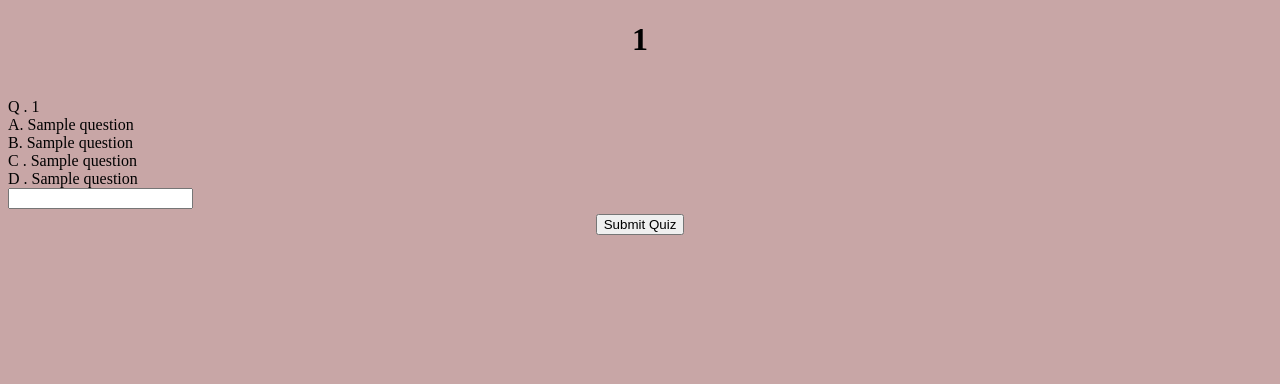
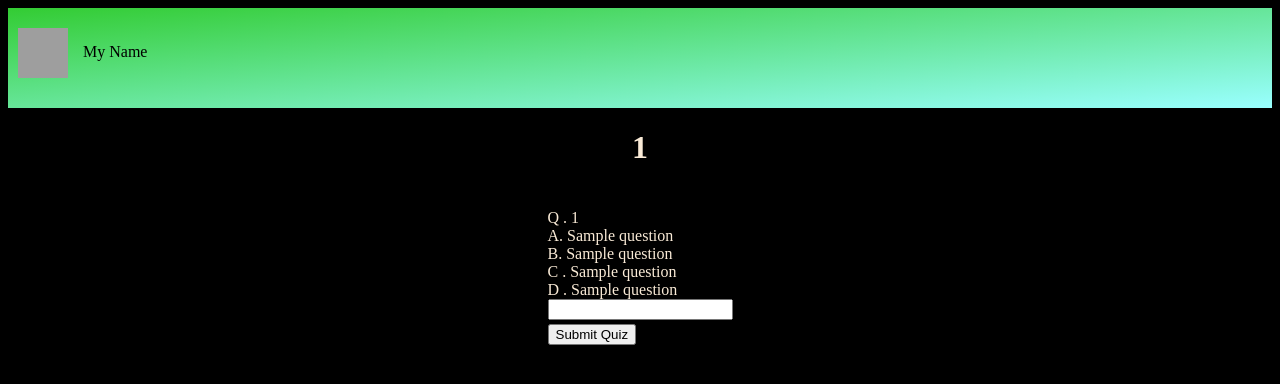
Before and after one commit to Bidisha28/TallyCode-QuizCreationPlatform, a Flask app: a page that uses template/question.html in a window 1280 px wide. Shown: the top 384 px of the page. Run offline with Flask 2, Linux system fonts and the light colour scheme; a database or web service that is not in the repository returns one stand-in record (values such as "Sample title"); parts of the project's set-up code (start-up, migrations or seed data) failed here and were passed over; grey boxes are pictures that could not be loaded.

Commit message:
quiz page

```diff
--- a/template/question.html
+++ b/template/question.html
@@ -3,18 +3,32 @@
     <head>
         <title>Quiz</title>
         <style >
-            body{background-color: rgb(200, 166, 166);}
-            .center{margin-left: auto;margin-right: auto;
-            }
+            table.center{margin-left: auto;margin-right: auto;}
+            .top{height:100px;background:linear-gradient(to bottom right,#33cc33,#99ffff);margin:0;;border-collapse: collapse;white-space: nowrap;overflow: hidden;}
+            .topr{float:left;width:70%;}
+            .logo{ margin-left:10px;margin-right:auto;margin-top: 20px;float: left;}
+            .uname{float: left; margin-left: 15px;margin-top: 35px;}
+            td{color: antiquewhite;}
+            body{background-color: black;}
         </style>
     </head>
     <body>
-            <div class="form-control">
+        <div class="top">
+            <div class="topr">
+                <img src="https://cdn3.vectorstock.com/i/1000x1000/53/42/user-member-avatar-face-profile-icon-vector-22965342.jpg" width="50px" height="50px" class="logo";>
+                <p id="name" class="uname">My Name</p>
+            </div>
+            <!--<div class="topl">
+                <a href="" target="iframedis"><button class="butn">START</button></a>
+            </div>-->
+        </div>
+
+            <div class="form">
                 <form action="/{{quiz_name}}/{{name}}" method="POST">
-                    <h1 style="text-align:center">{{quiz_name}}</h1><br>
+                    <h1 style="text-align:center;color: antiquewhite;">{{quiz_name}}</h1><br>
                     <table class="center">
                         {% for question in questions %}
-                        <tr>
+                        <tr><td>
                             Q . {{question[0]}}
                             <br>
                             A. {{question[1]}}
@@ -26,7 +40,7 @@
                             D . {{question[4]}}
                             <br>
                             <input type="text" name="{{question[0]}}" palceholder="answer">
-                            <br>
+                            <br></td>
                         </tr>
                        </form>
                         {% endfor %}
```
